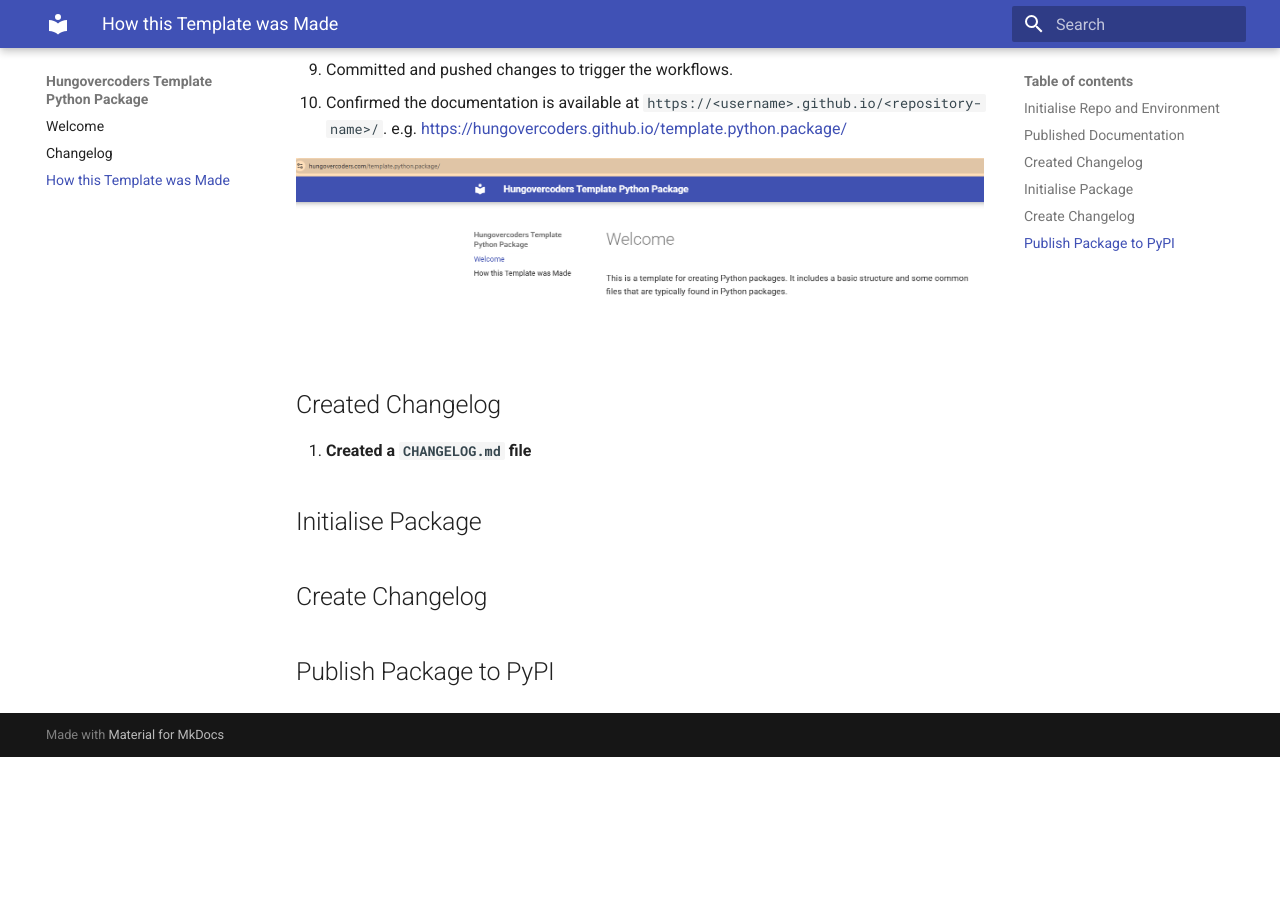
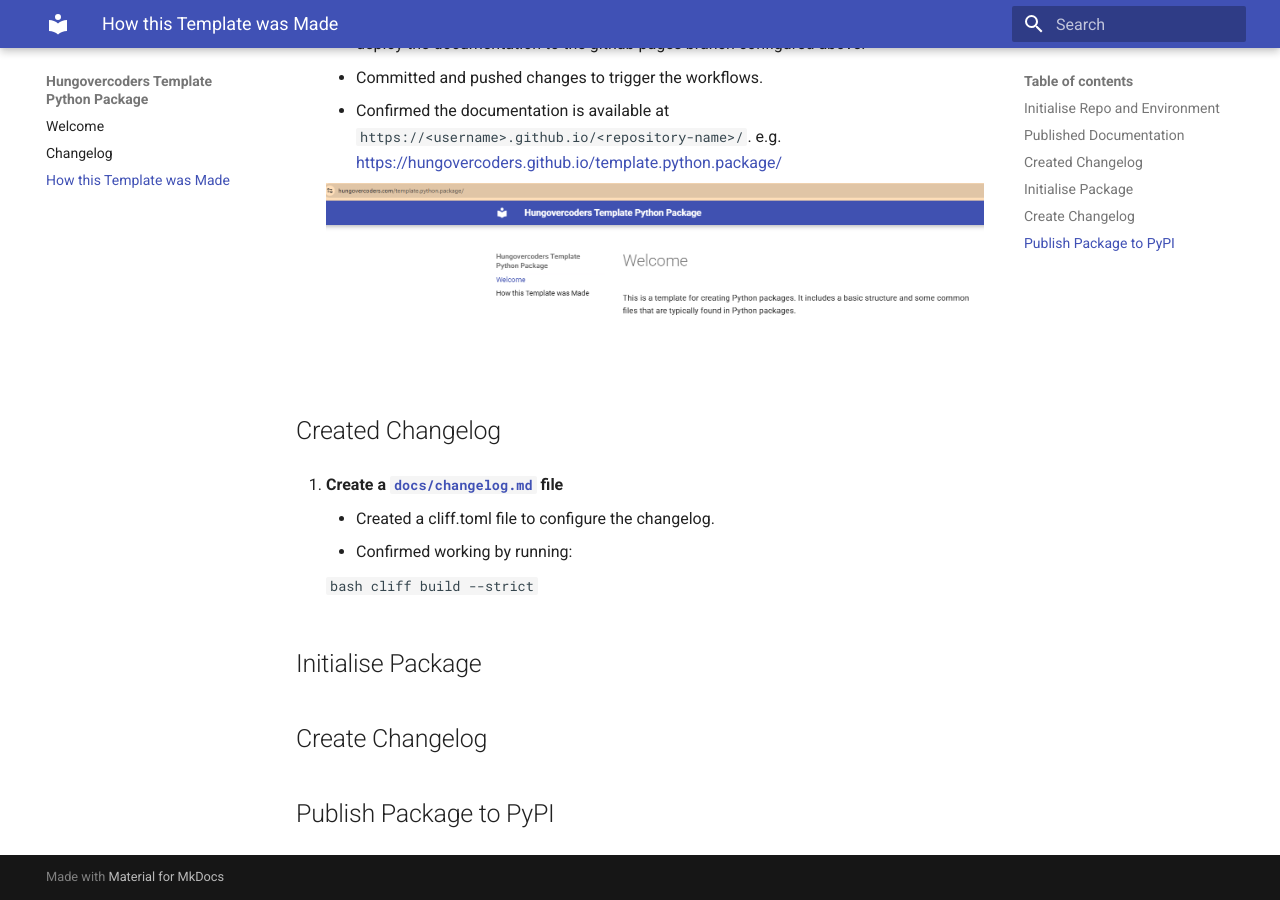
Before and after one commit to hungovercoders/template.python.package, an MkDocs documentation site: the page built from docs/how.md, in a window 1280 px wide and 900 px high, scrolled down 3652 px. Built offline with MkDocs 1.6.1 and Material for MkDocs 9.7.7, drawn with Linux system fonts in a browser that asks for light colours; before the commit the page ends 4409 px from its top, so only the background shows below that.

Commit message:
feat: add striptags to cSpell words and create initial cliff.toml configuration for changelog generation

````diff
--- a/docs/how.md
+++ b/docs/how.md
@@ -35,36 +35,42 @@
 ## Published Documentation
 
 1. **Created documentation**
-   - Created a [`mkdocs.yml`](https://github.com/hungovercoders/template.python.package/blob/main/mkdocs.yml){target="_blank"} file to configure the documentation.
-   - Created a `docs` directory with an initial [`index.md`](https://github.com/hungovercoders/template.python.package/blob/main/docs/index.md){target="_blank"} file.
-   - Built the documentation using:
+      - Created a [`mkdocs.yml`](https://github.com/hungovercoders/template.python.package/blob/main/mkdocs.yml){target="_blank"} file to configure the documentation.
+      - Created a `docs` directory with an initial [`index.md`](https://github.com/hungovercoders/template.python.package/blob/main/docs/index.md){target="_blank"} file.
+      - Built the documentation using:
 
-     ```bash
-     mkdocs build --strict
-     ```
+      ```bash
+      mkdocs build --strict
+      ```
 
-   - Served the documentation locally to confirm it works:
+      - Served the documentation locally to confirm it works:
 
-     ```bash
-     mkdocs serve --strict
-     ```
+      ```bash
+      mkdocs serve --strict
+      ```
 
-    ![Local Documentation Served](./images/local_mkdocs.PNG)
+      ![Local Documentation Served](./images/local_mkdocs.PNG)
 
-1. **Published documentation to GitHub Pages**
-   - Enabled GitHub Pages in the repository settings, selecting the `gh-pages` branch as the source.
+2. **Published documentation to GitHub Pages**
+      - Enabled GitHub Pages in the repository settings, selecting the `gh-pages` branch as the source.
 
-    ![Github Pages Configuration](./images/github_pages.PNG)
+      ![Github Pages Configuration](./images/github_pages.PNG)
 
-   - Created a `.github/workflows/gh-pages.yml` file with the necessary steps to build and deploy the documentation to the github pages branch configured above.
-   - Committed and pushed changes to trigger the workflows.
-   - Confirmed the documentation is available at `https://<username>.github.io/<repository-name>/`. e.g. [https://hungovercoders.github.io/template.python.package/](https://hungovercoders.github.io/template.python.package/){target="_blank"}
+      - Created a `.github/workflows/gh-pages.yml` file with the necessary steps to build and deploy the documentation to the github pages branch configured above.
+      - Committed and pushed changes to trigger the workflows.
+      - Confirmed the documentation is available at `https://<username>.github.io/<repository-name>/`. e.g. [https://hungovercoders.github.io/template.python.package/](https://hungovercoders.github.io/template.python.package/){target="_blank"}
 
-   ![Published Docs](./images/published_docs.PNG)
+      ![Published Docs](./images/published_docs.PNG)
 
 ## Created Changelog
 
-1. **Created a `CHANGELOG.md` file**
+1. **Create a [`docs/changelog.md`](https://github.com/hungovercoders/template.python.package/blob/main/docs/changelog.md){target="_blank"} file**
+      - Created a cliff.toml file to configure the changelog.
+      - Confirmed working by running:
+
+      ```bash
+      cliff build --strict
+      ```
 
 ## Initialise Package
 
````
Also changed, not shown: cliff.toml (added, +71 -0 lines), docs/changelog.md (+40 -0 lines).
